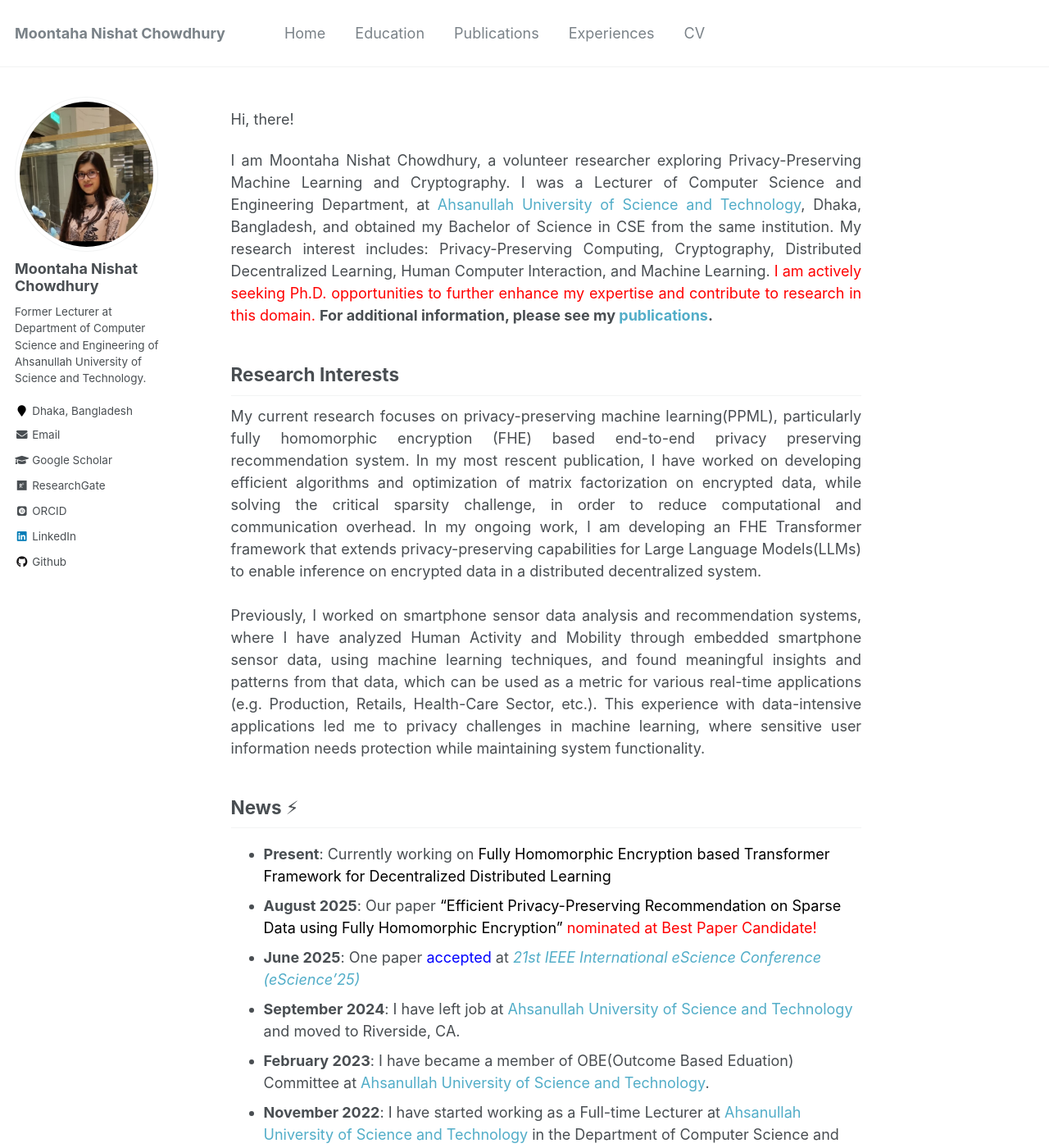
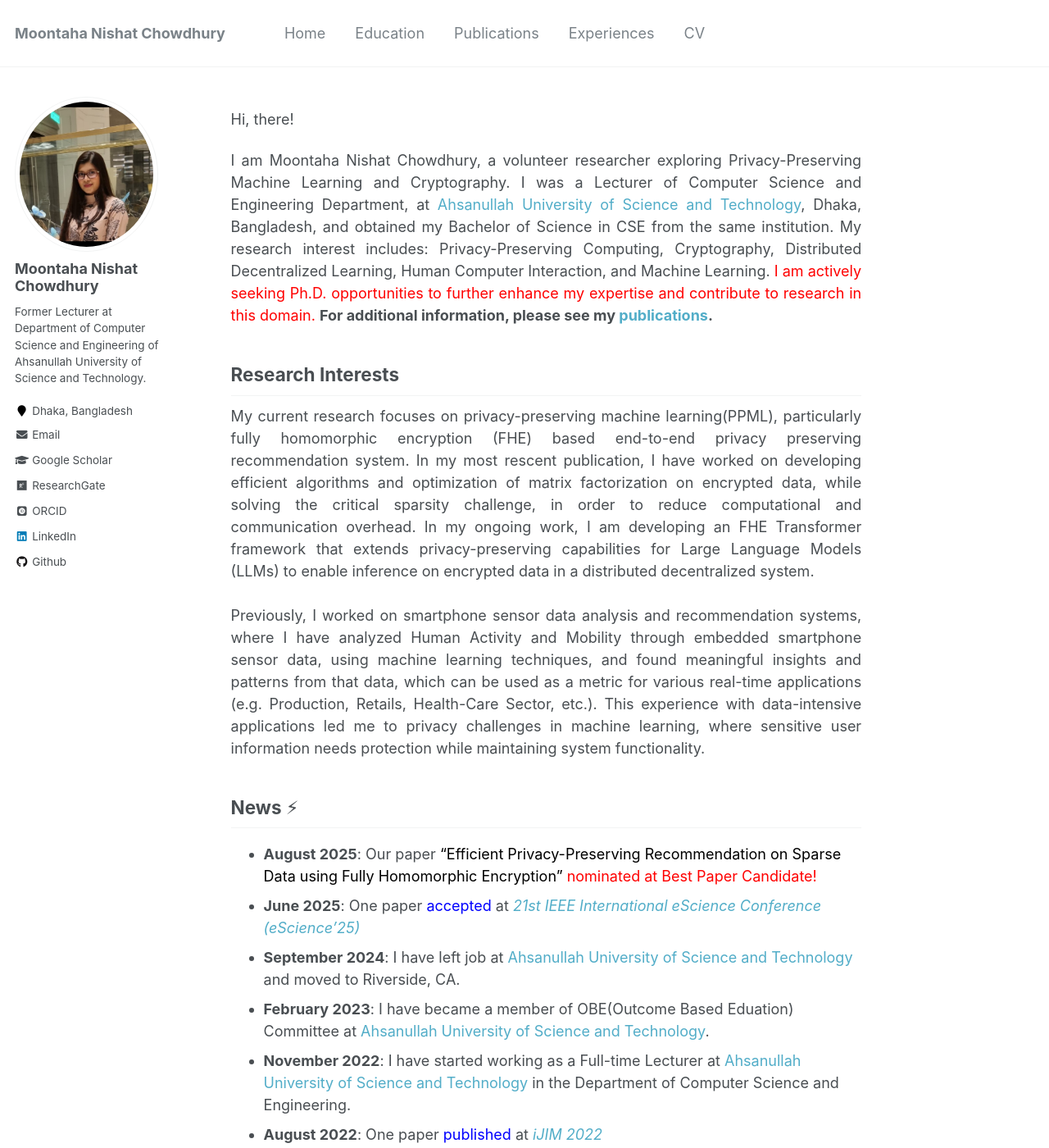
Before and after one commit to chowdhurymoontaha/chowdhurymoontaha.github.io, a Jekyll site: the page built from _pages/about.md, in a window 1280 px wide and 1400 px high. Shown: the whole window at 82% size. Built offline with Jekyll 4.4.1, drawn with Linux system fonts in a browser that asks for light colours; some web fonts are replaced.

Commit message:
Update about.md

```diff
--- a/_pages/about.md
+++ b/_pages/about.md
@@ -23,7 +23,7 @@ Human Computer Interaction, and Machine Learning.<span style="color:red"> I am a
 particularly fully homomorphic encryption (FHE) based end-to-end privacy preserving recommendation system.
 In my most rescent publication, I have worked on developing efficient algorithms and optimization of matrix factorization
 on encrypted data, while solving the critical sparsity challenge, in order to reduce computational and communication overhead.
-In my ongoing work, I am developing an FHE Transformer framework that extends privacy-preserving capabilities for Large Language Models(LLMs)
+In my ongoing work, I am developing an FHE Transformer framework that extends privacy-preserving capabilities for Large Language Models (LLMs)
 to enable inference on encrypted data in a distributed decentralized system.<br/> <br/>
 
 Previously, I worked on smartphone sensor data analysis and recommendation systems, where I have analyzed Human Activity and Mobility through embedded smartphone sensor data,
@@ -34,7 +34,6 @@ using machine learning techniques, and found meaningful insights and patterns fr
  </p>
 
 ## News ⚡
-+ <strong>Present</strong>: Currently working on <span style="color:black">Fully Homomorphic Encryption based Transformer Framework for Decentralized Distributed Learning</span>
 + <strong>August 2025</strong>: Our paper <span style="color:black">"Efficient Privacy-Preserving Recommendation on Sparse Data using Fully Homomorphic Encryption"</span> <span style="color:red">nominated at Best Paper Candidate!</span>
 + <strong>June 2025</strong>: One paper <span style="color:blue">accepted</span> at <em><a href="https://www.escience-conference.org/2025/papers">21st IEEE International eScience Conference (eScience'25)</a></em>
 + <strong>September 2024</strong>: I have left job at <a href="https://aust.edu/">Ahsanullah University of Science and Technology</a> and moved to Riverside, CA.
```
